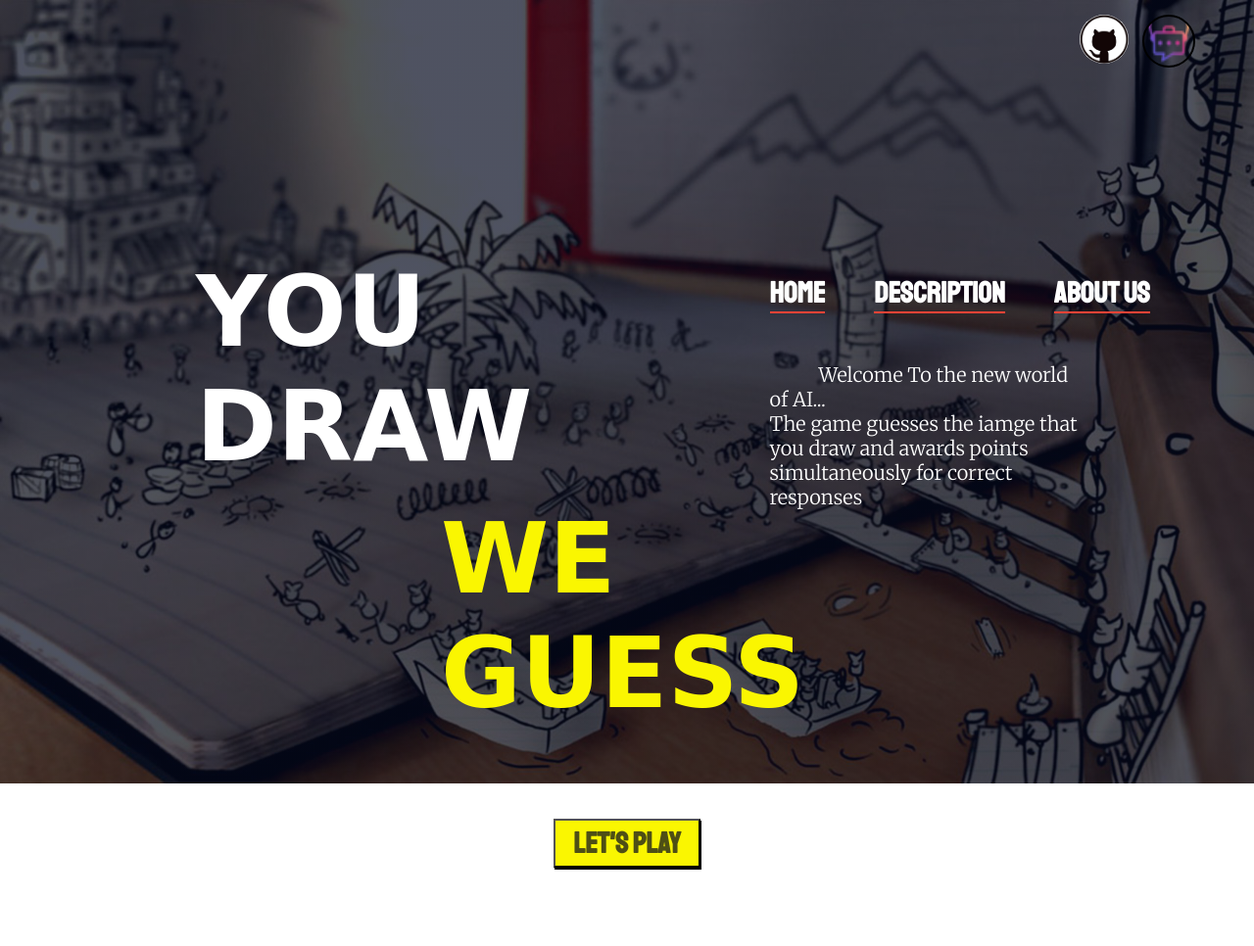
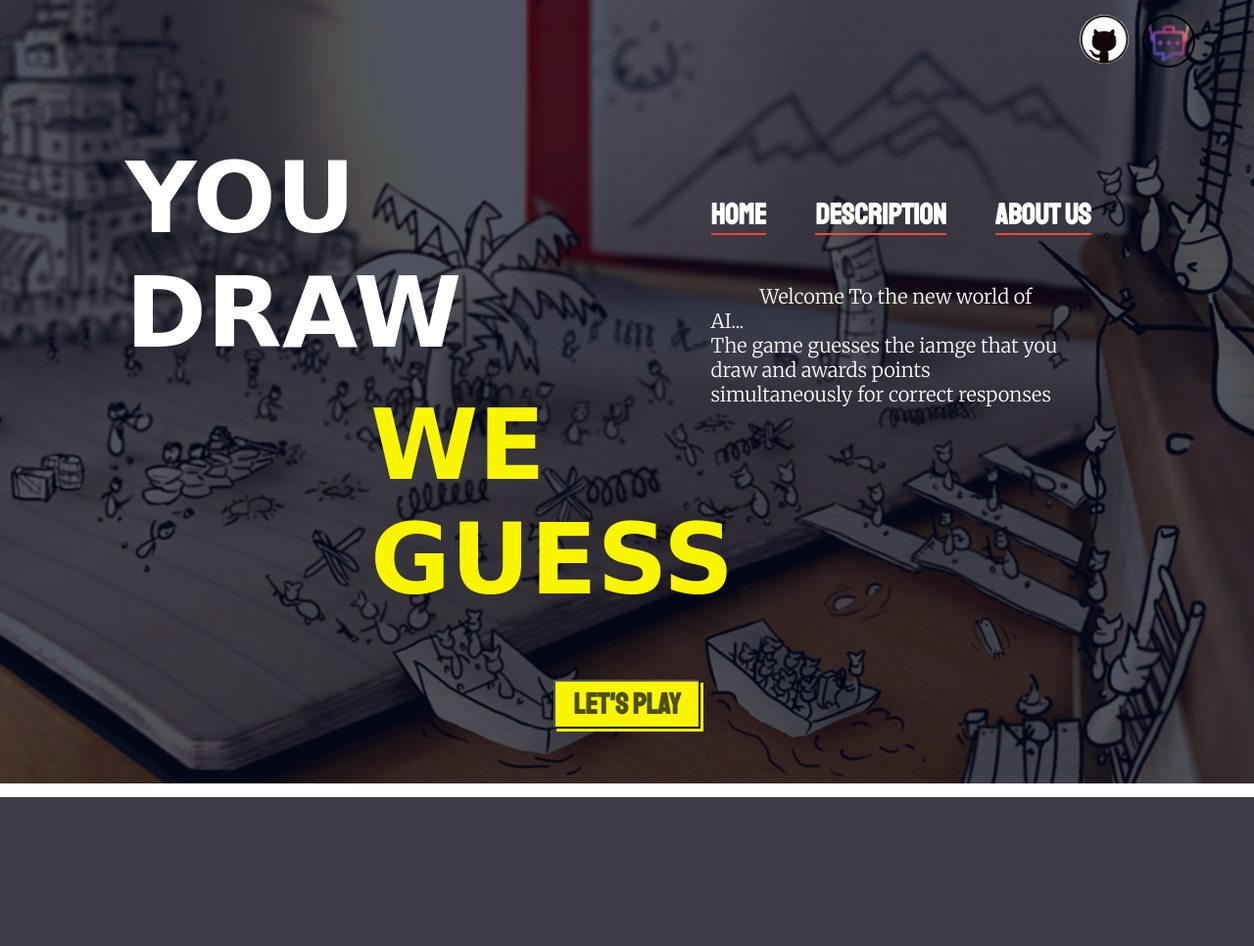
Before and after one commit to Ashishkumaraswamy/doodledraw, a Django app: page / in a window 1280 px wide. Shown: the whole page at 98% size. After the commit the page ends 814 px from the top, so only its background shows below. Run offline with Django 3.2, Linux system fonts and the light colour scheme; some web fonts are replaced.

Commit message:
size probem tried

```diff
--- a/drawapp/static/drawapp/style.css
+++ b/drawapp/static/drawapp/style.css
@@ -19,7 +19,6 @@
 
 .first h1 {
   font-size: 120px;
-  padding-top: 100px;
 }
 
 .header {
@@ -79,9 +78,20 @@ a:hover::after {
   margin: auto;
 }
 
+@media only screen and(max-height:900px) {
+  .info {
+    top: 10%;
+  }
+}
+
+@media only screen and(max-height:600px) {
+  .info {
+    top: 5%;
+  }
+}
+
 .info {
   position: relative;
-  top: 10%;
   width: 100%;
   background: transparent;
   display: flex;
@@ -89,8 +99,8 @@ a:hover::after {
 
 .game_name {
   flex-basis: 40%;
-  margin: 100px;
-  margin-left: 200px;
+  margin: 5%;
+  margin-left: 10%;
   justify-content: space-between;
 }
 
@@ -156,11 +166,22 @@ a:hover::after {
   color: white;
 }
 
+@media only screen and(max-height:900px) {
+  .play {
+    top: 10%;
+  }
+}
+
+@media only screen and(max-height:600px) {
+  .play {
+    top: 5%;
+  }
+}
+
 .play {
   position: relative;
-  top: 70px;
   width: 100%;
-  height: 50px;
+  height: 2%;
   text-align: center;
 }
 
@@ -168,7 +189,7 @@ a:hover::after {
   width: 150px;
   height: 50px;
   background: rgb(250, 246, 1);
-  box-shadow: 1px 2px black;
+  box-shadow: 3px 3px rgb(250, 246, 1);
 }
 
 .playbtn h2 {
--- a/drawapp/templates/home.html
+++ b/drawapp/templates/home.html
@@ -47,5 +47,8 @@
         document.getElementById("home").onclick=()=>{
             document.getElementById("details").innerHTML="<p>Welcome To the new world of AI...<br>The game guesses the iamge that you draw and awards points simultaneously for correct responses</p>"
         }
+        var w = window.innerWidth;
+        var h = window.innerHeight;
+        alert(w+" "+h)
     </script>
 </html>
```
